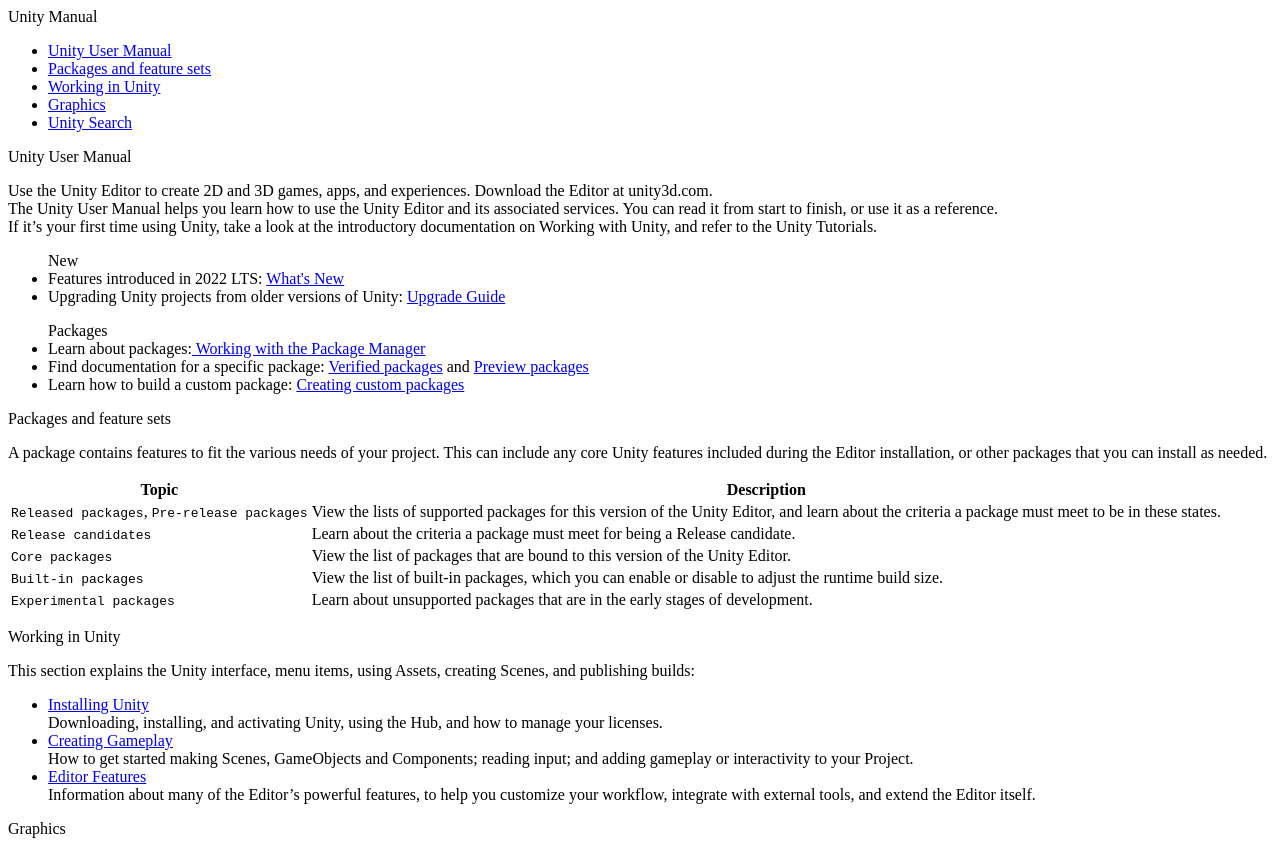
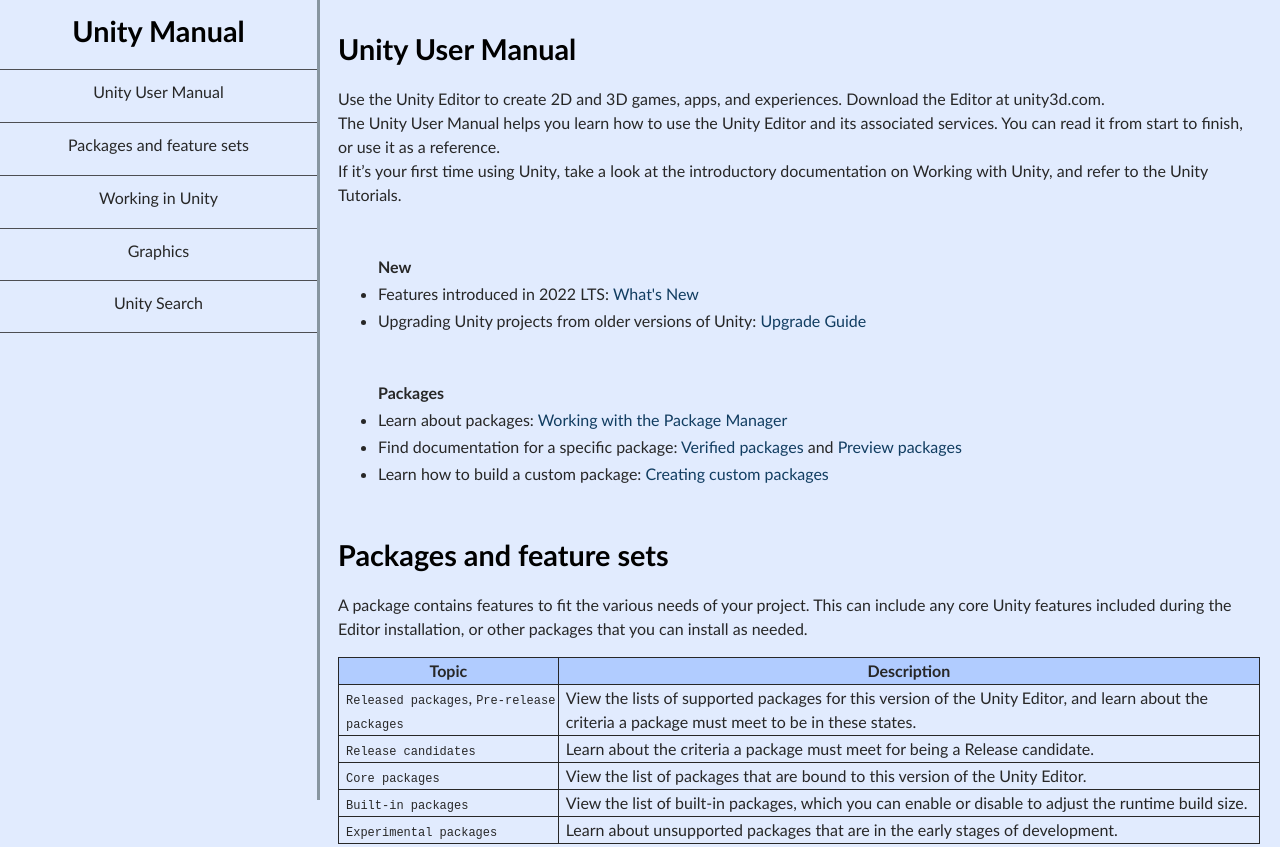
Before and after one commit to Olkania/HTML_CSS_Learning, a plain HTML site: page HTML_TechDoc/index.html in a window 1280 px wide. Shown: the top 847 px of the page. Drawn offline with Linux system fonts and the light colour scheme.

Commit message:
html and css

```diff
--- a/HTML_TechDoc/index.html
+++ b/HTML_TechDoc/index.html
@@ -22,24 +22,22 @@
             <header id="Unity_User_Manual">
                 Unity User Manual
             </header>
-            <article>
                 <p>
                     Use the Unity Editor to create 2D and 3D games, apps, and experiences. Download the Editor at unity3d.com.<br>
                     The Unity User Manual helps you learn how to use the Unity Editor and its associated services. You can read it from start to finish, or use it as a reference.<br>
                     If it’s your first time using Unity, take a look at the introductory documentation on Working with Unity, and refer to the Unity Tutorials.<br>
                 </p>
-                <p class="bold">
-                    <ul>New
-                        <li>Features introduced in 2022 LTS: <a href="https://docs.unity3d.com/Manual/WhatsNew2022LTS.html"> What's New</a></li>
-                        <li>Upgrading Unity projects from older versions of Unity: <a href="https://docs.unity3d.com/Manual/UpgradeGuide2022LTS.html">Upgrade Guide</a></li>
+                <p>
+                    <ul class="main-list"><span>New</span>
+                        <li>Features introduced in 2022 LTS: <a href="https://docs.unity3d.com/Manual/WhatsNew2022LTS.html" target="_blank"> What's New</a></li>
+                        <li>Upgrading Unity projects from older versions of Unity: <a href="https://docs.unity3d.com/Manual/UpgradeGuide2022LTS.html" target="_blank">Upgrade Guide</a></li>
                     </ul>
-                    <ul>Packages
-                        <li>Learn about packages:<a href="https://docs.unity3d.com/Manual/Packages.html"> Working with the Package Manager</a></li>
-                        <li>Find documentation for a specific package: <a href="https://docs.unity3d.com/Manual/pack-safe.html"> Verified packages</a> and <a href="https://docs.unity3d.com/Manual/pack-preview.html">Preview packages</a></li>
-                        <li>Learn how to build a custom package: <a href="https://docs.unity3d.com/Manual/CustomPackages.html"> Creating custom packages</a></li>
+                    <ul class="main-list"><span>Packages</span>
+                        <li>Learn about packages:<a href="https://docs.unity3d.com/Manual/Packages.html" target="_blank"> Working with the Package Manager</a></li>
+                        <li>Find documentation for a specific package: <a href="https://docs.unity3d.com/Manual/pack-safe.html" target="_blank"> Verified packages</a> and <a href="https://docs.unity3d.com/Manual/pack-preview.html" target="_blank">Preview packages</a></li>
+                        <li>Learn how to build a custom package: <a href="https://docs.unity3d.com/Manual/CustomPackages.html" target="_blank"> Creating custom packages</a></li>
                     </ul>
                 </p>
-            </article>
         </section>
         <section class="main-section">
             <header id="Packages_and_feature_sets">
@@ -88,11 +86,11 @@
             </header>
             <p>This section explains the Unity interface, menu items, using Assets, creating Scenes, and publishing builds:
                 <ul>
-                    <li><a href="https://docs.unity3d.com/Manual/GettingStartedInstallingUnity.html"> Installing Unity</a> <br>
+                    <li><a href="https://docs.unity3d.com/Manual/GettingStartedInstallingUnity.html" target="_blank"> Installing Unity</a> <br>
                         Downloading, installing, and activating Unity, using the Hub, and how to manage your licenses.</li>
-                        <li><a href="https://docs.unity3d.com/Manual/CreatingGameplay.html">Creating Gameplay</a>  <br>
+                        <li><a href="https://docs.unity3d.com/Manual/CreatingGameplay.html" target="_blank">Creating Gameplay</a>  <br>
                             How to get started making Scenes, GameObjects and Components; reading input; and adding gameplay or interactivity to your Project.</li>
-                            <li><a href="https://docs.unity3d.com/Manual/EditorFeatures.html">Editor Features</a> <br>
+                            <li><a href="https://docs.unity3d.com/Manual/EditorFeatures.html" target="_blank">Editor Features</a> <br>
                                 Information about many of the Editor’s powerful features, to help you customize your workflow, integrate with external tools, and extend the Editor itself.</li>
                 </ul>
             </p>
@@ -103,7 +101,7 @@
             </header>
             <p>
                 Unity’s graphics features let you control the appearance of your application and are highly customizable. You can use Unity’s graphics features to create beautiful, optimized graphics across a range of platforms, from mobile to high-end consoles and desktop.
-                <ul> This section contains information on the following graphics features:
+                <ul class="main-list"> This section contains information on the following graphics features:
                     <li>Render pipelines</li>
                     <li>Cameras</li>
                     <li>Lighting section</li>
--- a/HTML_TechDoc/styles.css
+++ b/HTML_TechDoc/styles.css
@@ -0,0 +1,126 @@
+*{
+    box-sizing: border-box;
+
+}
+
+body{
+    background-color: #e1ebfe;
+    color: #272727;
+    font-family: 'Gill Sans', 'Gill Sans MT', Calibri, 'Trebuchet MS', sans-serif;
+    font-size: 16px;
+    min-width: 290px;
+    line-height: 1.5;
+    margin-top: 8px;
+}
+header{
+    text-align: left;
+    margin: 0;
+    font-size: 1.8em;
+    color: #000000;
+    font-weight: 700;
+}
+
+#main-doc{
+    position: absolute;
+margin-left: 310px;
+padding: 20px;
+margin-bottom: 110px;
+}
+
+#navbar{
+position: fixed;
+min-width: 25%;
+top: 0px;
+left: 0px;
+height: 100%;
+border-right: solid;
+border-color: rgba(0, 22, 22, 0.4);
+}
+#navbar ul {
+    height: 88%;
+    padding: 0;
+    overflow-y: auto;
+    overflow-x: hidden;
+}
+#navbar li {
+        color: #4d4e53;
+        border-top: 1px solid;
+        list-style: none;
+        position: relative;
+        width: 100%;
+        height: 7.5%;
+        text-align: center;
+        padding-top: 10px;
+}
+#navbar li:last-of-type{
+    border-bottom: 1px solid;
+}
+#navbar header{
+    text-align: center;
+    margin-top: 10px;
+}
+
+p {
+    display: block;
+    margin-block-start: 1em;
+    margin-block-end: 1em;
+    margin-inline-start: 0px;
+    margin-inline-end: 0px;
+    }
+.main-list{
+    display: block;
+    list-style-type: disc;
+    margin-block-start: 3em;
+    margin-block-end: 3em;
+    padding-inline-start: 40px;
+
+}
+.main-list > li{
+    margin: 3px auto;
+}
+
+span{
+    font-weight: 600;
+}
+
+
+
+nav > ul > li > a{
+    color: #272727;
+}
+nav > ul > li > a:hover{
+    color: #474747;
+}
+nav > ul > li > a:active{
+    color: #000000;
+}
+a{
+    text-decoration: none;
+}
+
+code{
+    font-size: 0.75em;
+}
+table{
+    border: 1px solid;
+    width: 100%;
+    border-collapse: collapse;
+}
+table, th, td {
+    border: 1px solid;
+  }
+td{
+    padding-left: 7px;
+}
+th{
+    background-color: #b1ccff;
+}
+main a{
+    color: #113d61;
+}
+main a:hover{
+    color: #062640;
+}
+main a:active{
+    color: #051624;
+}
```
